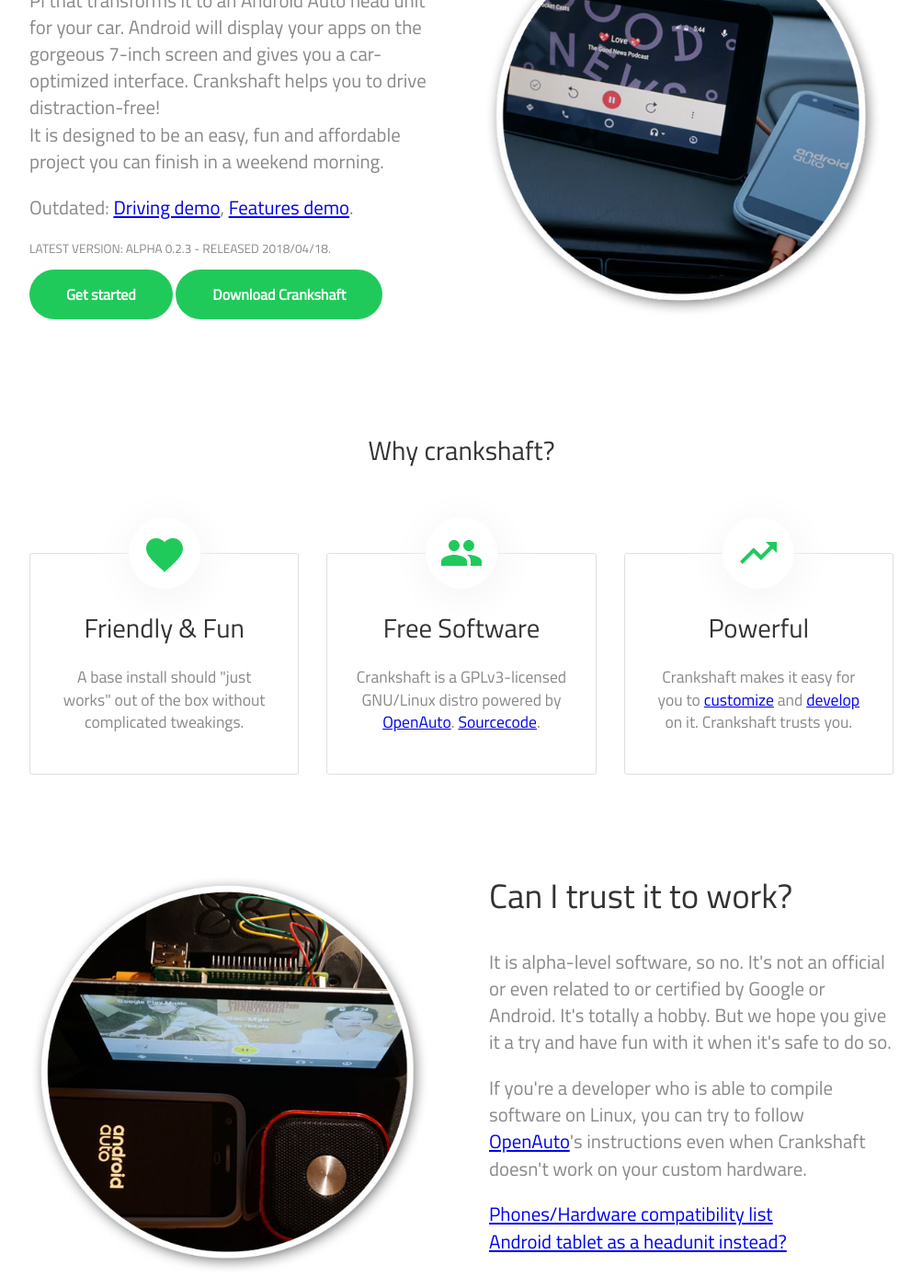
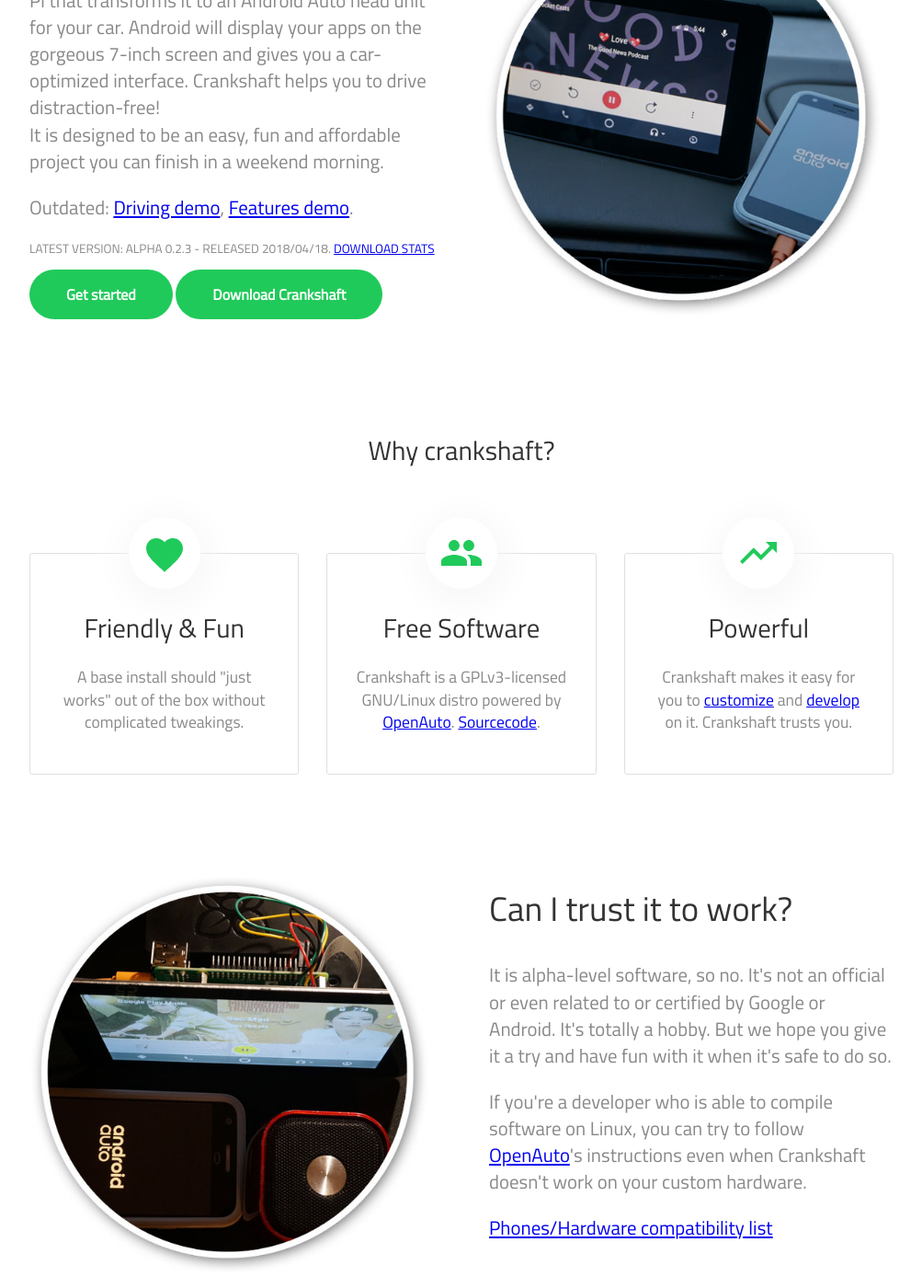
Before and after one commit to opencardev/getcrankshaft.github.io, a Jekyll site: the page built from index.html, in a window 1280 px wide and 1400 px high, scrolled down 237 px. Shown: the whole window at 92% size, without its empty margins (138-1141 px from the left). Built offline with Jekyll 4.4.1, drawn with Linux system fonts in a browser that asks for light colours.

Commit message:
[site] update download stats

```diff
--- a/index.html
+++ b/index.html
@@ -10,7 +10,7 @@
 				<p>Crankshaft is a turnkey solution for the Raspberry Pi that transforms it to an Android Auto head unit for your car. Android will display your apps on the gorgeous 7-inch screen and gives you a car-optimized interface. Crankshaft helps you to drive distraction-free!<br />
 					It is designed to be an easy, fun and affordable project you can finish in a weekend morning.</p>
 				<p>Outdated: <a href="https://photos.google.com/share/AF1QipP3hcflM2fty5ziB_yuFl1_4hJL2r1LlWdvdUgCROp0DqsgiTJgm5lJUoDY6aO5aA/photo/AF1QipP1fOBkbERhqqrxH7asmEPUr9bvUilW8-RpQnbI?key=SmkydlU1eVFEb20xOHFJX0ZZUk9KY3NGR2dlcVhB" target="_blank">Driving demo</a>, <a href="https://youtu.be/tFEpfuDBDjM" target="_blank">Features demo</a>.</p>
-				<p class="subtitle">Latest version: Alpha 0.2.3 - Released 2018/04/18.<!--<br /><a href="https://www.reddit.com/r/crankshaft/comments/8agvly/_/" target="_blank">Read the release announcement</a>--></p>
+				<p class="subtitle">Latest version: Alpha 0.2.3 - Released 2018/04/18. <a href="http://www.somsubhra.com/github-release-stats/?username=htruong&repository=crankshaft" target="_blank">Download stats</a> <!--<br /><a href="https://www.reddit.com/r/crankshaft/comments/8agvly/_/" target="_blank">Read the release announcement</a>--></p>
 				<div class="button">
 					<a href="https://github.com/htruong/crankshaft/wiki/Getting-started-with-Crankshaft" target="_blank">Get started</a> <a href="https://github.com/htruong/crankshaft/releases" target="_blank">Download Crankshaft</a>
 				</div>
@@ -58,7 +58,6 @@
 			<p class="editable">If you're a developer who is able to compile software on Linux, you can try to follow <a href="https://github.com/f1xpl/openauto" target="_blank">OpenAuto</a>'s instructions even when Crankshaft doesn't work on your custom hardware.</p>
 			<p>
 				<a href="https://github.com/htruong/crankshaft/issues/2" target="_blank">Phones/Hardware compatibility list</a><br />
-				<a href="https://play.google.com/store/apps/details?id=gb.xxy.hr&hl=en" target="_blank">Android tablet as a headunit instead?</a><br />
 			</p>
 
 		</div>
```
